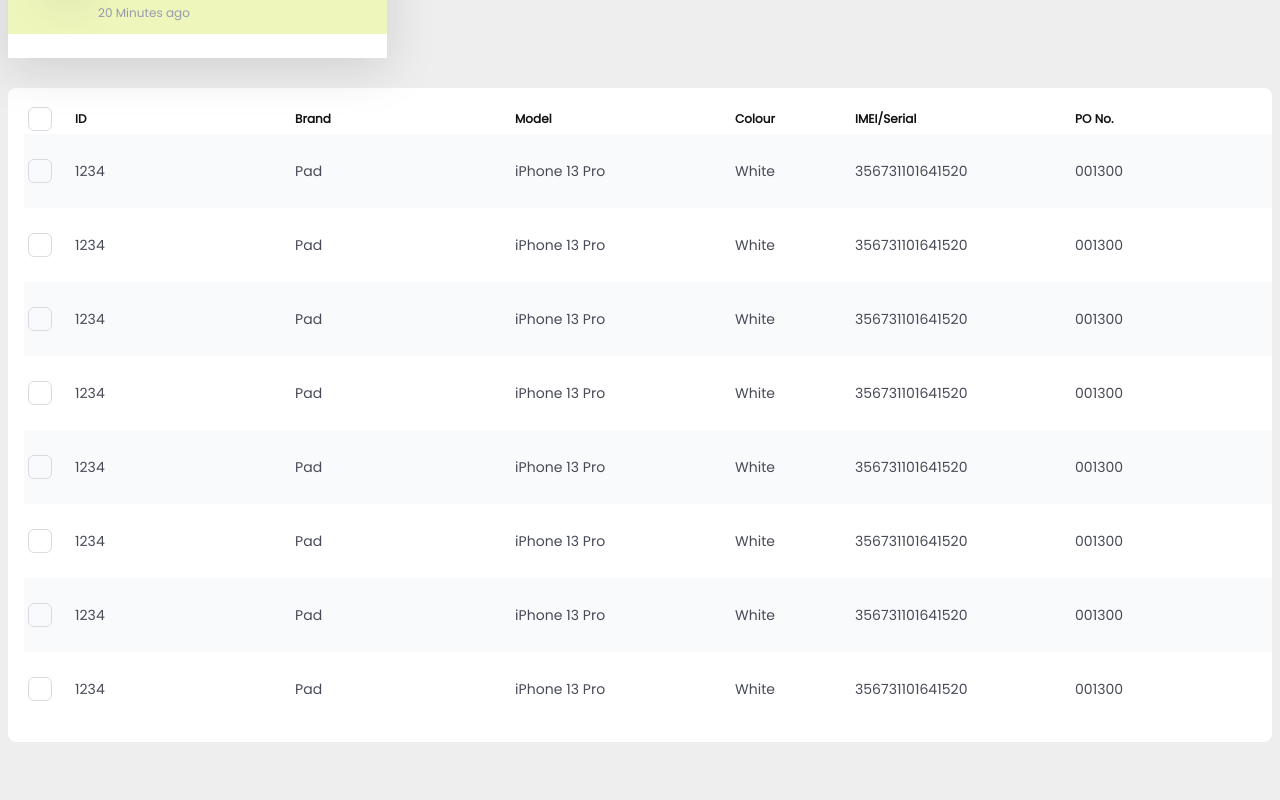
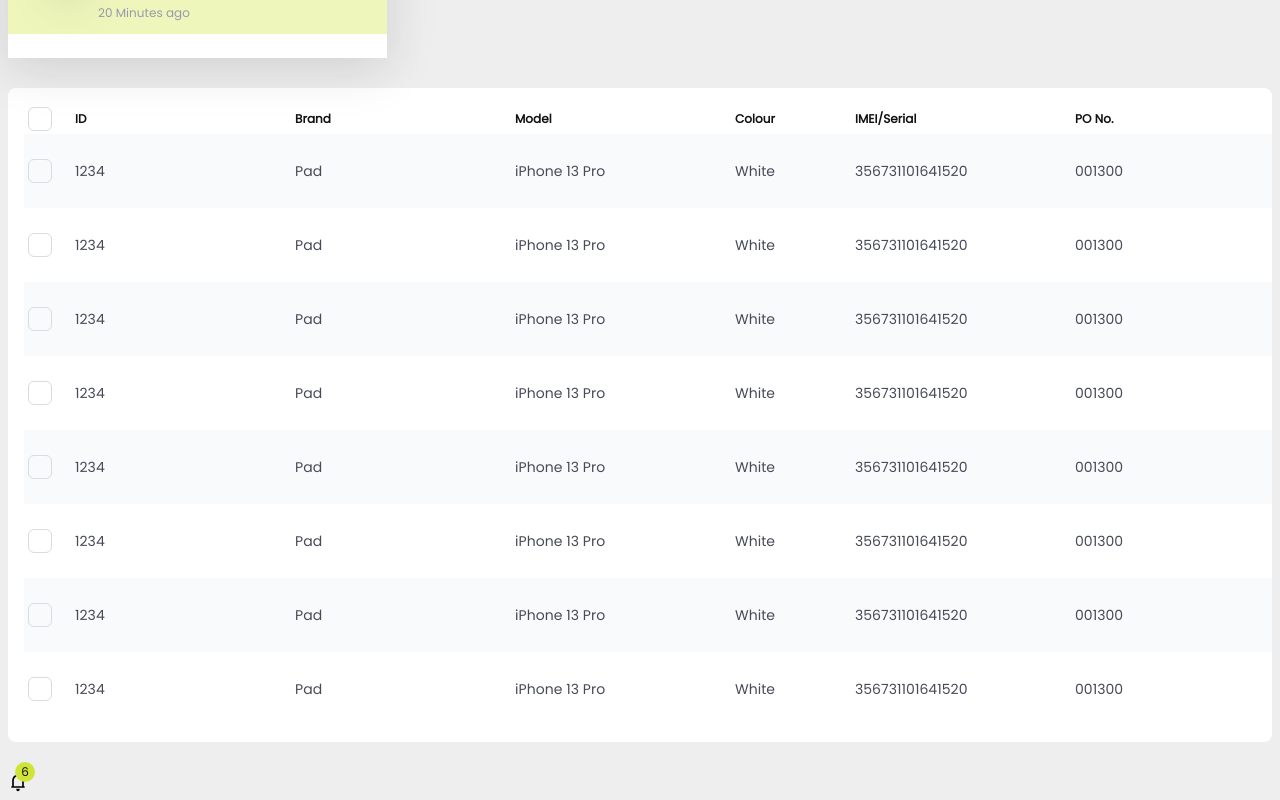
Before and after one commit to DevSenpai09/qfo-up-tu, a React app: page / in a window 1280 px wide. Shown: the part 2996-3796 px from the top of the page. Before the commit the page ends 3746 px from the top, so only its background shows below. Built offline with nearby package versions, Linux system fonts and the light colour scheme; the HTML template or start-up script is replaced by a standard one.

Commit message:
created notification bell

```diff
--- a/package.json
+++ b/package.json
@@ -13,6 +13,7 @@
     "react": "^18.2.0",
     "react-dom": "^18.2.0",
     "react-icons": "^4.6.0",
+    "react-toastify": "^9.1.1",
     "uuid": "^9.0.0"
   },
   "devDependencies": {
--- a/src/components/ap-filters/Date.jsx
+++ b/src/components/FilterDate.jsx
@@ -1,5 +1,5 @@
-import "../../styles/ap-filters/Date.css";
-import { MdDateRange } from "react-icons/md";
+import "../styles/FilterDate.css";
+// import { MdDateRange } from "react-icons/md";
 
 const Date = ({ title }) => {
   return (
--- /dev/null
+++ b/src/components/NotificationBell.jsx
@@ -0,0 +1,13 @@
+import { CgBell } from "react-icons/cg";
+import "../styles/NotificationBell.css";
+
+const NotificationBell = () => {
+  return (
+    <div className="notification-bell">
+      <CgBell className="notification-bell__icon" />
+      <span className="notification-bell__number">6</span>
+    </div>
+  );
+};
+
+export default NotificationBell;
--- a/src/components/ap-filters/Tag.jsx
+++ b/src/components/Tag.jsx
@@ -1,4 +1,4 @@
-import "../../styles/ap-filters/Tags.css";
+import "../styles/Tags.css";
 
 const Tags = ({ active, text }) => {
   return <span className={`tag ${active && "tag--active"}`}>{text}</span>;
--- a/src/components/ap-filters/index.jsx
+++ b/src/components/ap-filters/index.jsx
@@ -1,8 +1,8 @@
 import "../../styles/ap-filters/index.css";
 import { v4 as uuid } from "uuid";
 import Button from "../Button";
-import Date from "./Date";
-import Tags from "./Tag";
+import Date from "../FilterDate";
+import Tags from "../Tag";
 import { IoIosRemoveCircle } from "react-icons/io";
 
 const APFilter = () => {
--- a/src/pages/AP.jsx
+++ b/src/pages/AP.jsx
@@ -1,7 +1,7 @@
 import AlertBox from "../components/AlertBox";
 import APFilter from "../components/ap-filters";
-import Date from "../components/ap-filters/Date";
-import Tags from "../components/ap-filters/Tag";
+import Date from "../components/FilterDate";
+import Tags from "../components/Tag";
 import APSettings from "../components/ap-settings";
 import Info from "../components/SettingsInfo";
 import Options from "../components/Options";
@@ -12,6 +12,7 @@
 import ToolTip from "../components/ToolTip";
 import NotificationsHeader from "../components/notifications/NotificationsHeader";
 import APTable from "../components/ap-table";
+import NotificationBell from "../components/notificationBell";
 
 const AP = () => {
   return (
@@ -45,6 +46,7 @@
         <NotificationItem />
         <Notifications />
         <APTable />
+        <NotificationBell />
       </div>
     </>
   );
--- /dev/null
+++ b/src/styles/NotificationBell.css
@@ -0,0 +1,25 @@
+.notification-bell {
+  position: relative;
+  display: flex;
+}
+
+.notification-bell__icon {
+  font-size: 20px;
+}
+
+.notification-bell__number {
+  font-size: 12px;
+  font-weight: 500;
+  display: flex;
+  align-items: center;
+  justify-content: center;
+  width: 20px;
+  height: 20px;
+  background-color: #cfe436;
+  border-radius: 50%;
+  color: #121212;
+  letter-spacing: 0.003em;
+  position: absolute;
+  top: -10px;
+  right: -7px;
+}
```
Also changed, not shown: src/styles/FilterDate.css (renamed from src/styles/ap-filters/Date.css), src/styles/Tags.css (renamed from src/styles/ap-filters/Tags.css), 1 other file (tests, documents, lock files or other folders).
